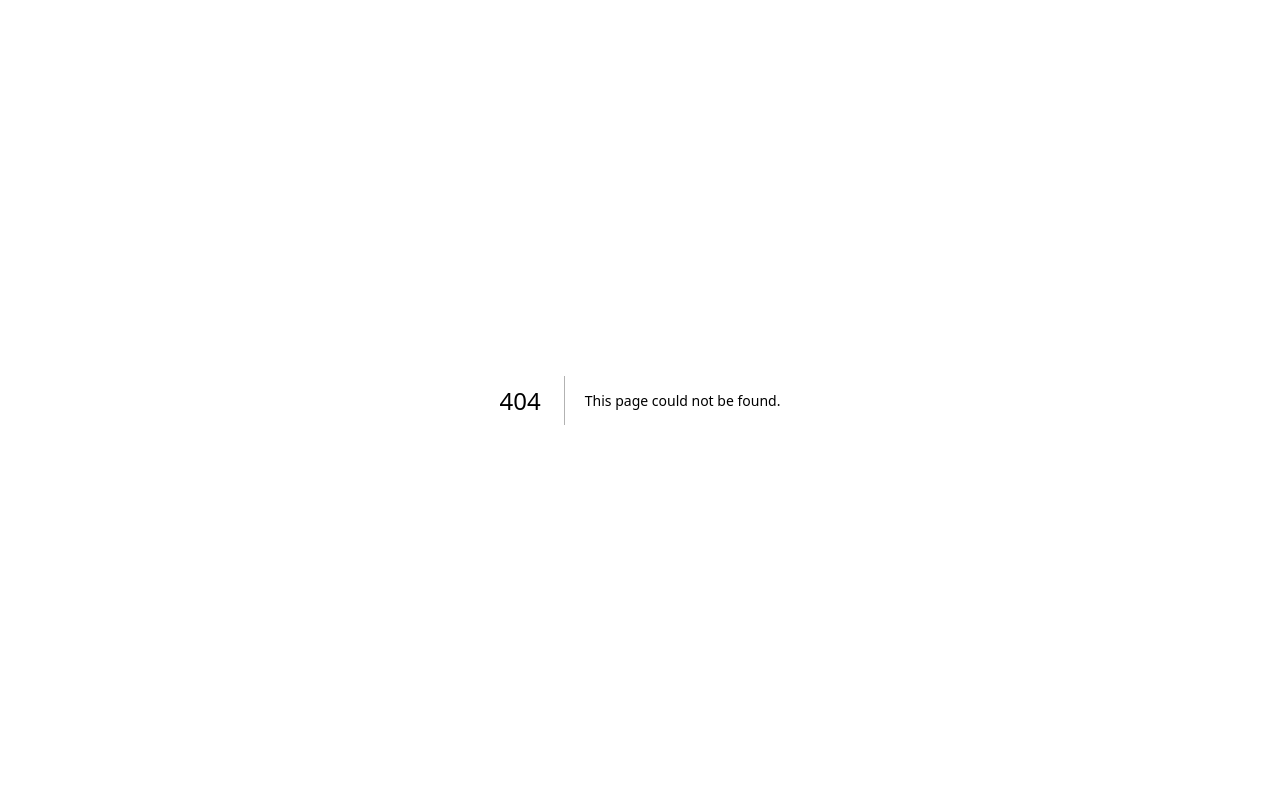
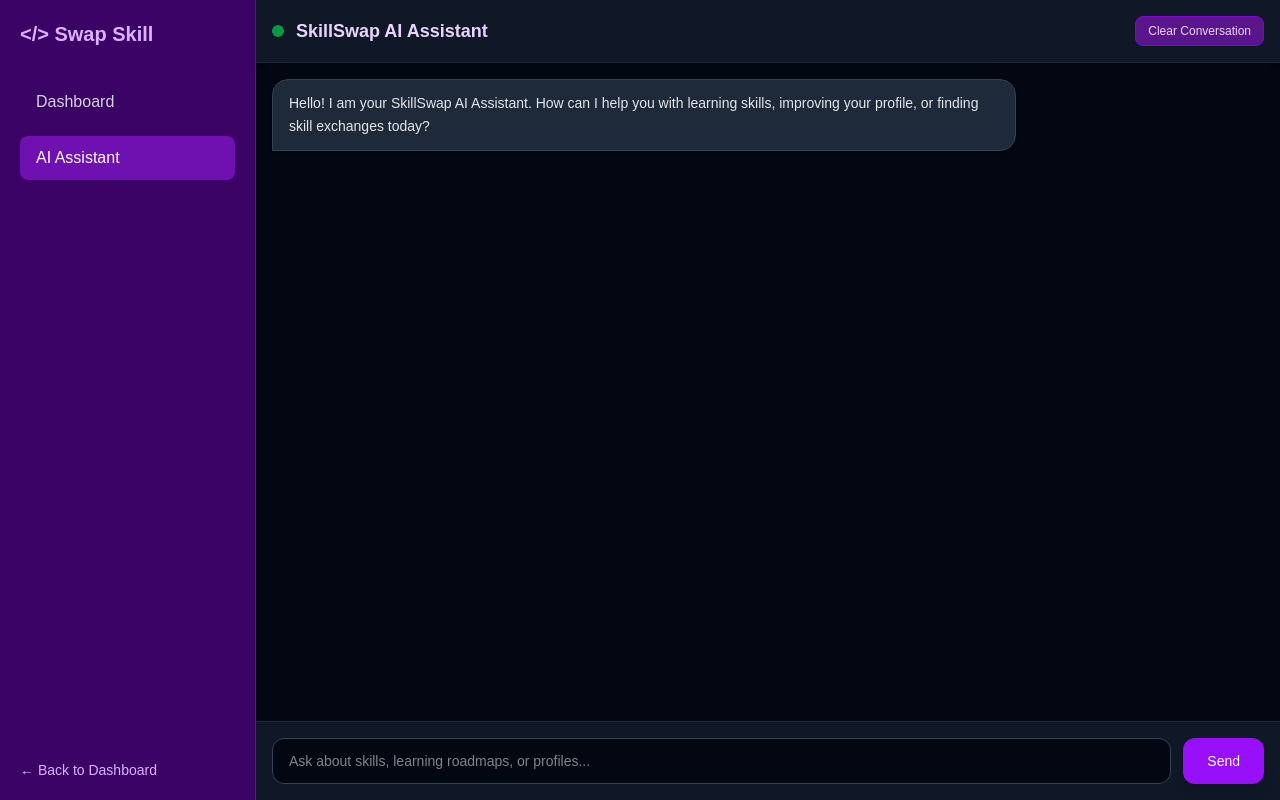
Before and after one commit to ummerubab2024168-beep/skill-swap-ai, a Next.js app: page /ai-assistant in a window 1280 px wide. Before the commit this address had no page. Built offline with nearby package versions, Linux system fonts and the light colour scheme.

Commit message:
Add AI Assistant feature and update dashboard sidebar

```diff
--- a/package.json
+++ b/package.json
@@ -10,6 +10,7 @@
   },
   "dependencies": {
     "@reduxjs/toolkit": "^2.12.0",
+    "@sentry/nextjs": "^10.69.0",
     "bcryptjs": "^3.0.3",
     "jsonwebtoken": "^9.0.3",
     "lucide-react": "^1.28.0",
@@ -17,7 +18,8 @@
     "next": "16.2.12",
     "react": "19.2.4",
     "react-dom": "19.2.4",
-    "react-redux": "^9.3.0"
+    "react-redux": "^9.3.0",
+    "resend": "^6.18.1"
   },
   "devDependencies": {
     "@tailwindcss/postcss": "^4",
--- /dev/null
+++ b/src/app/ai-assistant/page.js
@@ -0,0 +1,125 @@
+'use client';
+
+import { useState } from 'react';
+import Link from 'next/link';
+
+export default function AIAssistantPage() {
+  const [messages, setMessages] = useState([
+    { role: 'assistant', content: 'Hello! I am your SkillSwap AI Assistant. How can I help you with learning skills, improving your profile, or finding skill exchanges today?' }
+  ]);
+  const [input, setInput] = useState('');
+  const [loading, setLoading] = useState(false);
+
+  const sendMessage = async (e) => {
+    e.preventDefault();
+    if (!input.trim() || loading) return;
+
+    const userMessage = input.trim();
+    setInput('');
+    setMessages((prev) => [...prev, { role: 'user', content: userMessage }]);
+    setLoading(true);
+
+    try {
+      const res = await fetch('/api/ai-chat', {
+        method: 'POST',
+        headers: { 'Content-Type': 'application/json' },
+        body: JSON.stringify({ message: userMessage }),
+      });
+
+      const data = await res.json();
+
+      if (data.success) {
+        setMessages((prev) => [...prev, { role: 'assistant', content: data.reply }]);
+      } else {
+        setMessages((prev) => [...prev, { role: 'assistant', content: data.error || "Sorry, I'm unable to respond right now. Please try again." }]);
+      }
+    } catch (err) {
+      setMessages((prev) => [...prev, { role: 'assistant', content: "Sorry, I'm unable to respond right now. Please try again." }]);
+    } finally {
+      setLoading(false);
+    }
+  };
+
+  const clearChat = () => {
+    setMessages([
+      { role: 'assistant', content: 'Conversation cleared. How else can I help you with SkillSwap?' }
+    ]);
+  };
+
+  return (
+    <div className="flex h-screen bg-gray-900 text-white">
+      {/* Sidebar Navigation Link Back */}
+      <div className="w-64 bg-purple-950 p-5 flex flex-col justify-between hidden md:flex border-r border-purple-900">
+        <div>
+          <h1 className="text-xl font-bold text-purple-300 mb-8">&lt;/&gt; Swap Skill</h1>
+          <nav className="space-y-3">
+            <Link href="/dashboard" className="block px-4 py-2.5 rounded-lg text-gray-300 hover:bg-purple-900 transition">Dashboard</Link>
+            <Link href="/ai-assistant" className="block px-4 py-2.5 rounded-lg bg-purple-800 text-white font-medium">AI Assistant</Link>
+          </nav>
+        </div>
+        <Link href="/dashboard" className="text-sm text-purple-300 hover:underline">← Back to Dashboard</Link>
+      </div>
+
+      {/* Main Chat Container */}
+      <div className="flex-1 flex flex-col h-full bg-gray-950">
+        {/* Header */}
+        <header className="bg-gray-900 border-b border-gray-800 p-4 flex justify-between items-center shadow-md">
+          <div className="flex items-center space-x-3">
+            <div className="w-3 h-3 bg-green-500 rounded-full animate-pulse"></div>
+            <h2 className="text-lg font-semibold text-purple-200">SkillSwap AI Assistant</h2>
+          </div>
+          <button
+            onClick={clearChat}
+            className="px-3 py-1.5 text-xs bg-purple-900 hover:bg-purple-800 text-purple-200 rounded-lg transition border border-purple-700"
+          >
+            Clear Conversation
+          </button>
+        </header>
+
+        {/* Messages Area */}
+        <div className="flex-1 overflow-y-auto p-4 space-y-4">
+          {messages.map((msg, index) => (
+            <div
+              key={index}
+              className={`flex ${msg.role === 'user' ? 'justify-end' : 'justify-start'}`}
+            >
+              <div className={`max-w-[75%] rounded-2xl px-4 py-3 text-sm leading-relaxed shadow-sm ${
+                msg.role === 'user'
+                  ? 'bg-purple-600 text-white rounded-br-none'
+                  : 'bg-gray-800 text-gray-200 rounded-bl-none border border-gray-700'
+              }`}>
+                {msg.content}
+              </div>
+            </div>
+          ))}
+
+          {loading && (
+            <div className="flex justify-start">
+              <div className="bg-gray-800 text-gray-400 rounded-2xl rounded-bl-none px-4 py-3 text-sm border border-gray-700 animate-pulse">
+                AI is thinking...
+              </div>
+            </div>
+          )}
+        </div>
+
+        {/* Input Form */}
+        <form onSubmit={sendMessage} className="p-4 bg-gray-900 border-t border-gray-800 flex gap-3">
+          <input
+            type="text"
+            value={input}
+            onChange={(e) => setInput(e.target.value)}
+            placeholder="Ask about skills, learning roadmaps, or profiles..."
+            className="flex-1 bg-gray-950 border border-gray-700 rounded-xl px-4 py-3 text-sm text-white focus:outline-none focus:border-purple-500 transition"
+          />
+          <button
+            type="submit"
+            disabled={loading}
+            className="bg-purple-600 hover:bg-purple-700 disabled:opacity-50 text-white px-6 py-3 rounded-xl text-sm font-medium transition shadow-lg"
+          >
+            Send
+          </button>
+        </form>
+      </div>
+    </div>
+  );
+}
--- /dev/null
+++ b/src/app/api/ai-chat/route.js
@@ -0,0 +1,129 @@
+import { NextResponse } from 'next/server';
+
+export async function POST(request) {
+  try {
+    const { message } = await request.json();
+
+    if (!message || message.trim() === '') {
+      return NextResponse.json(
+        { success: false, error: 'Message cannot be empty.' },
+        { status: 400 }
+      );
+    }
+
+    if (message.length > 500) {
+      return NextResponse.json(
+        {
+          success: false,
+          error: 'Message is too long. Please keep it under 500 characters.'
+        },
+        { status: 400 }
+      );
+    }
+
+    const apiKey = process.env.GEMINI_API_KEY;
+
+    if (!apiKey) {
+      return NextResponse.json(
+        {
+          success: false,
+          error: 'Gemini API key is not configured.'
+        },
+        { status: 500 }
+      );
+    }
+
+    const response = await fetch(
+      'https://generativelanguage.googleapis.com/v1beta/models/gemini-3.5-flash:generateContent',
+      {
+        method: 'POST',
+        headers: {
+          'Content-Type': 'application/json',
+          'x-goog-api-key': apiKey
+        },
+        body: JSON.stringify({
+          systemInstruction: {
+            parts: [
+              {
+                text: `You are a helpful and professional AI Assistant for SkillSwap.
+
+Help users with:
+- learning new skills
+- choosing skills to learn
+- creating learning roadmaps
+- improving profiles
+- preparing for jobs and interviews
+- understanding technology and programming
+- finding suitable skill exchange ideas
+
+Answer the user's actual question directly.
+Do NOT give the same generic response for every question.
+Keep answers clear, useful, friendly, and reasonably concise.
+If the question is unrelated to SkillSwap, you can still answer it helpfully.`
+              }
+            ]
+          },
+          contents: [
+            {
+              role: 'user',
+              parts: [
+                {
+                  text: message
+                }
+              ]
+            }
+          ],
+          generationConfig: {
+            temperature: 0.7,
+            maxOutputTokens: 500
+          }
+        })
+      }
+    );
+
+    const data = await response.json();
+
+    if (!response.ok) {
+      console.error('Gemini API Error:', data);
+
+      return NextResponse.json(
+        {
+          success: false,
+          error: data?.error?.message || 'Gemini API request failed.'
+        },
+        { status: response.status }
+      );
+    }
+
+    const aiReply =
+      data?.candidates?.[0]?.content?.parts?.[0]?.text;
+
+    if (!aiReply) {
+      console.error('No Gemini response:', data);
+
+      return NextResponse.json(
+        {
+          success: false,
+          error: 'Gemini did not return a response.'
+        },
+        { status: 500 }
+      );
+    }
+
+    return NextResponse.json({
+      success: true,
+      reply: aiReply
+    });
+
+  } catch (error) {
+    console.error('AI Chat Error:', error);
+
+    return NextResponse.json(
+      {
+        success: false,
+        error: 'Sorry, I am unable to respond right now. Please try again.'
+      },
+      { status: 500 }
+    );
+  }
+}
--- /dev/null
+++ b/src/app/api/send-email/route.js
@@ -0,0 +1,47 @@
+import { NextResponse } from 'next/server';
+import { Resend } from 'resend';
+
+const resend = new Resend(process.env.RESEND_API_KEY);
+
+export async function POST(request) {
+  try {
+    const { toEmail, subject, message } = await request.json();
+
+    if (!toEmail) {
+      return NextResponse.json(
+        { success: false, message: 'Recipient email is required' },
+        { status: 400 }
+      );
+    }
+
+    const { data, error } = await resend.emails.send({
+      from: 'SkillSwap <onboarding@resend.dev>',
+      to: [toEmail],
+      subject: subject || 'Skill Swap Notification',
+      html: `<p>${message || 'You have a new activity on SkillSwap!'}</p>`,
+    });
+
+    if (error) {
+      return NextResponse.json(
+        {
+          success: false,
+          error: error
+        },
+        { status: 500 }
+      );
+    }
+
+    return NextResponse.json({
+      success: true,
+      data
+    });
+  } catch (error) {
+    return NextResponse.json(
+      {
+        success: false,
+        error: error.message
+      },
+      { status: 500 }
+    );
+  }
+}
--- a/src/app/dashboard/page.js
+++ b/src/app/dashboard/page.js
@@ -4,7 +4,7 @@ import { useRouter } from 'next/navigation';
 import Link from 'next/link';
 import DashboardSidebar from '../../components/DashboardSidebar';
 import Navbar from '../../components/layout/Navbar';
-import { Brain, GitCompare, MessageSquare, CheckCircle, Plus, Search, BookOpen, Send, AlertCircle } from 'lucide-react';
+import { Brain, GitCompare, MessageSquare, CheckCircle, Plus, Search, BookOpen, Send, AlertCircle, Bot } from 'lucide-react';
 
 function StatCard({ title, value, icon: Icon, color, bg }) {
   return (
@@ -44,7 +44,7 @@ export default function DashboardPage() {
 
         if (res.ok) {
           const data = await res.json();
-setUser(data.user || data);
+          setUser(data.user || data);
         } else {
           localStorage.removeItem('token');
           router.push('/login');
@@ -213,6 +213,11 @@ setUser(data.user || data);
                   <span className="text-xs font-medium">Browse</span>
                 </Link>
 
+                <Link href="/ai-assistant" className="flex flex-col items-center justify-center p-4 rounded-xl border border-slate-100 hover:border-purple-200 hover:bg-purple-50 transition-all text-gray-600 hover:text-purple-700">
+                  <Bot size={20} className="mb-2"/>
+                  <span className="text-xs font-medium">AI Assistant</span>
+                </Link>
+
                 <Link href="/dashboard/swap-requests" className="flex flex-col items-center justify-center p-4 rounded-xl border border-slate-100 hover:border-purple-200 hover:bg-purple-50 transition-all text-gray-600 hover:text-purple-700 relative">
                   {pendingRequestsCount > 0 && (
                     <span className="absolute top-2 right-2 bg-red-500 text-white text-[10px] px-1.5 py-0.2 rounded-full font-bold">
--- a/src/components/DashboardSidebar.jsx
+++ b/src/components/DashboardSidebar.jsx
@@ -1,9 +1,9 @@
 import Link from 'next/link';
-import { LogOut } from 'lucide-react';
+import { LogOut, Bot } from 'lucide-react';
 
 export default function DashboardSidebar({ active, unreadTotal = 0 }) {
   return (
-    <div className="w-64 bg-purple-900 text-white p-6 flex flex-col min-h-screen fixed left-0 top-0">
+    <div className="w-64 bg-purple-900 text-white p-6 flex flex-col min-h-screen fixed left-0 top-0 z-50">
       {/* Title */}
       <h1 className="text-xl font-bold flex items-center gap-2 mb-8">{"</>"} Swap Skill</h1>
 
@@ -28,6 +28,11 @@ export default function DashboardSidebar({ active, unreadTotal = 0 }) {
             </span>
           )}
         </Link>
+
+        {/* AI Assistant link */}
+        <Link href="/ai-assistant" className={`flex items-center gap-2 p-3 rounded-lg ${active === 'ai-assistant' ? 'bg-purple-950 font-bold' : 'hover:bg-purple-800'}`}>
+          <Bot size={18} /> AI Assistant
+        </Link>
       </nav>
 
       {/* Logout Button at the bottom */}
```
Also changed, not shown: 1 other file (tests, documents, lock files or other folders).
